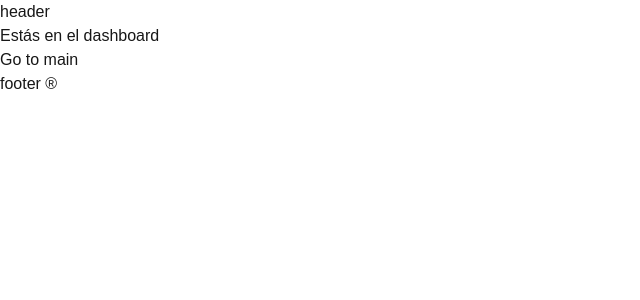
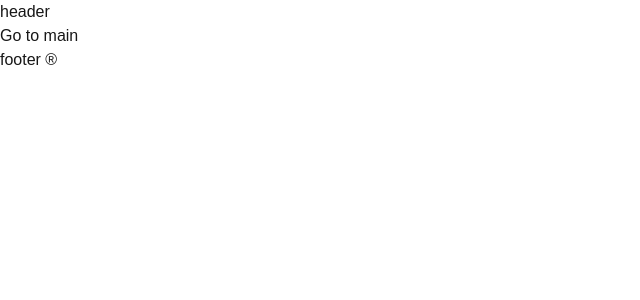
Before and after one commit to NicolasCacer/next-project, a Next.js app: page /dashboard in a window 1280 px wide. Shown: the top 300 px of the page, without its empty margins (0-640 px from the left). Built offline with nearby package versions, Linux system fonts and the light colour scheme.

Commit message:
Initial version

```diff
--- a/src/app/(pages)/dashboard/page.js
+++ b/src/app/(pages)/dashboard/page.js
@@ -5,8 +5,6 @@
   const router = useRouter();
   return (
     <div>
-      <p>Estás en el dashboard</p>
-
       <button className="bg-purple-500 shadow-xl p-2 rounded-full hover:bg-purple-800" onClick={()=>router.push('/')}>Go to main</button>
     </div>
   );
```
